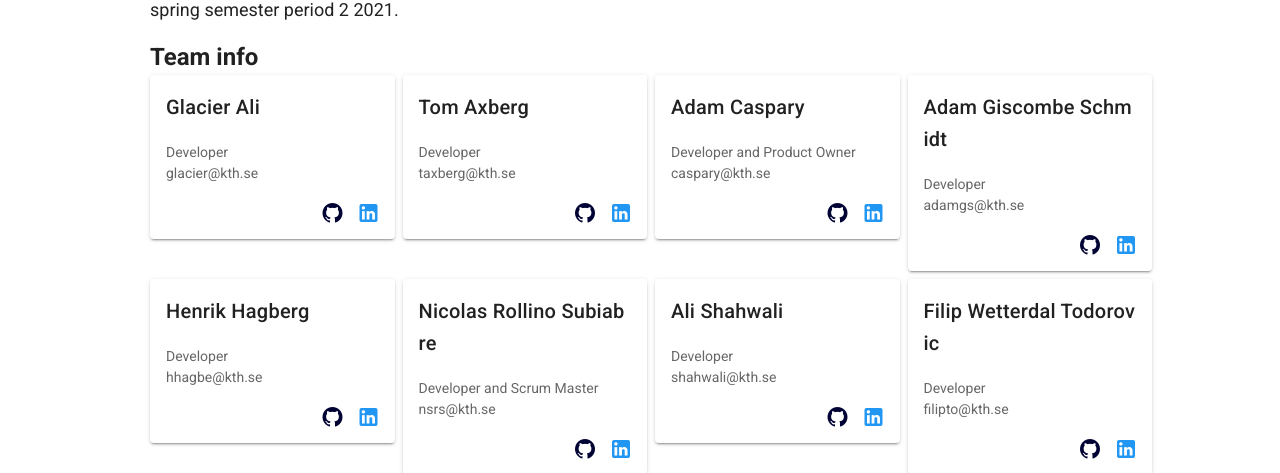
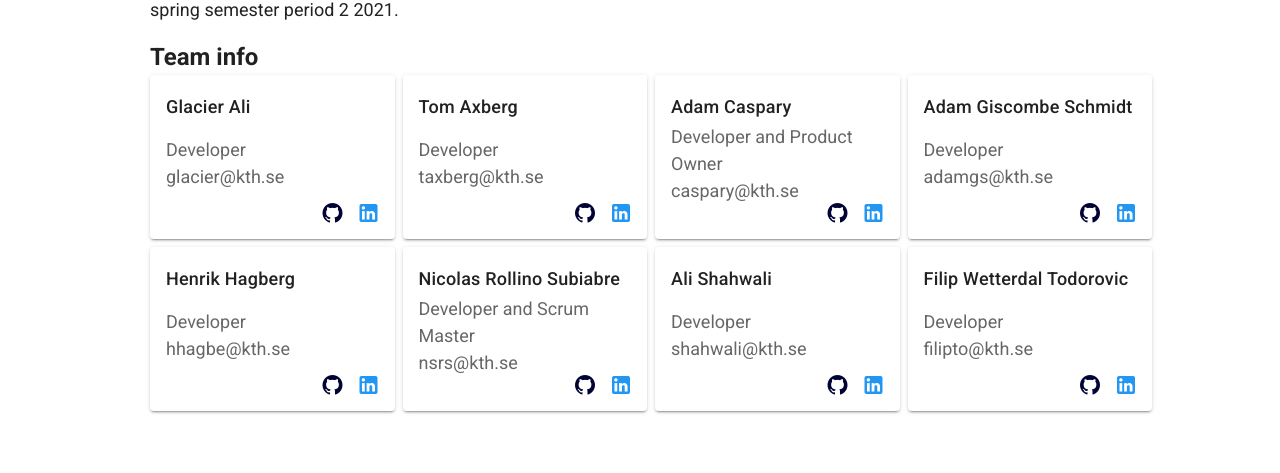
Before and after one commit to Toppkvark/Toppkvark.github.io, a Vue app: page /#/About in a window 1280 px wide. Shown: the part 346-819 px from the top of the page. Built offline with nearby package versions, Linux system fonts and the light colour scheme; what vue-code-highlight would draw is missing.

Commit message:
minor bug fixes

```diff
--- a/src/App.vue
+++ b/src/App.vue
@@ -59,6 +59,7 @@ export default {
 #container {
   padding: 64px 256px 0px 300px;
   margin-top: 0px;
+  margin-bottom: 100px;
 }
 @media screen and (max-width: 1000px) {
   #container {
--- a/src/components/About.vue
+++ b/src/components/About.vue
@@ -1,4 +1,4 @@
-<template lang="">
+<template>
   <div>
     <h1>Project info</h1>
     <p>
@@ -13,9 +13,8 @@
     <v-row dense>
       <v-col v-for="card in cards" :key="card.name" :cols="card.flex">
         <v-card>
-          <v-card-title v-text="card.name" />
-          <v-subheader
-            >{{ card.role }} <br />
+          <v-card-title class="names" v-text="card.name" />
+          <v-subheader class="names">{{ card.role }} <br />
             {{ card.mail }}</v-subheader
           >
           <v-card-actions>
@@ -128,4 +127,12 @@ export default {
   }),
 };
 </script>
-<style lang=""></style>
+<style >
+.names {
+  font-size: 18px;
+  word-wrap: normal;
+  overflow-wrap: normal;
+  white-space: initial;
+  word-break: normal;
+}
+</style>
--- a/src/components/Home.vue
+++ b/src/components/Home.vue
@@ -1,6 +1,6 @@
 <template>
   <div>
-    <v-card>
+    <v-card elevation="0">
       <v-card-title class="text-center">
         <div style="width: 100%">
           <strong> Sprint Timeline </strong>
```
Also changed, not shown: 1 other file (tests, documents, lock files or other folders).
